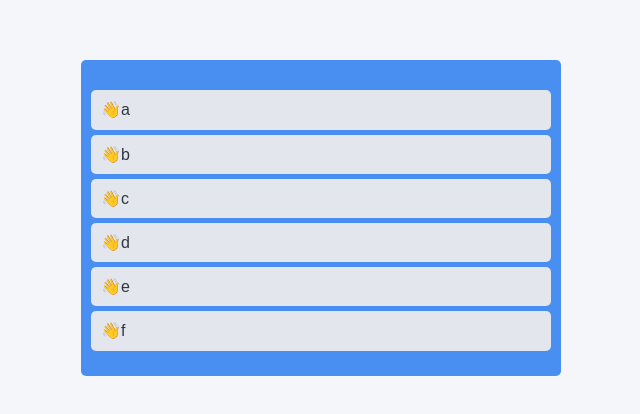
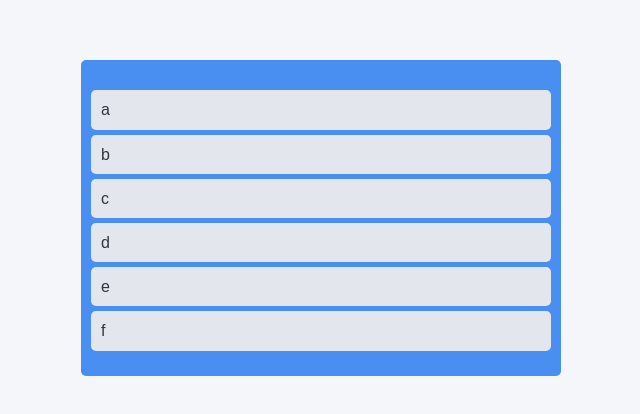
Before and after one commit to bestgoogoo/react-crypto-tracker, a React (Create React App) app: page / in a window 1280 px wide. Shown: the part 182-596 px from the top of the page, without its empty margins (319-959 px from the left). Built offline with nearby package versions, Linux system fonts and the light colour scheme.

Commit message:
[Trello Clone] Drag and Drop Tutorial part 3 - Implementation of Draggable card dragging excution

```diff
--- a/src/atoms.tsx
+++ b/src/atoms.tsx
@@ -1 +1,6 @@
-import { atom, selector } from "recoil";
+import { atom } from "recoil";
+
+export const toDoState = atom({
+  key: "toDo",
+  default: ["a", "b", "c", "d", "e", "f"],
+});
--- /dev/null
+++ b/src/components/DraggableCard.tsx
@@ -0,0 +1,33 @@
+import { Draggable } from "react-beautiful-dnd";
+import styled from "styled-components";
+
+const Card = styled.div`
+  background-color: ${(props) => props.theme.cardColor};
+  margin-bottom: 5px;
+  padding: 10px 10px;
+  border-radius: 5px;
+`;
+
+interface IDraggableCard {
+  toDo: string;
+  index: number;
+}
+
+function DraggableCard({ toDo, index }: IDraggableCard) {
+  console.log(`${toDo} rendered`);
+  return (
+    <Draggable draggableId={toDo} index={index}>
+      {(provided) => (
+        <Card
+          ref={provided.innerRef}
+          {...provided.draggableProps}
+          {...provided.dragHandleProps}
+        >
+          {toDo}
+        </Card>
+      )}
+    </Draggable>
+  );
+}
+
+export default DraggableCard;
--- a/src/components/Trello.tsx
+++ b/src/components/Trello.tsx
@@ -1,5 +1,9 @@
-import { DragDropContext, Draggable, Droppable } from "react-beautiful-dnd";
+import { DragDropContext, DropResult, Droppable } from "react-beautiful-dnd";
+import { useRecoilState } from "recoil";
 import styled from "styled-components";
+
+import { toDoState } from "../atoms";
+import DraggableCard from "./DraggableCard";
 
 const Wrapper = styled.div`
   display: flex;
@@ -22,17 +26,18 @@
   border-radius: 5px;
   min-height: 200px;
 `;
-const Card = styled.div`
-  background-color: ${(props) => props.theme.cardColor};
-  margin-bottom: 5px;
-  padding: 10px 10px;
-  border-radius: 5px;
-`;
-
-const toDos = ["a", "b", "c", "d", "e", "f"];
 
 function Trello() {
-  const onDragEnd = () => {};
+  const [toDos, setToDos] = useRecoilState(toDoState);
+  const onDragEnd = ({ draggableId, destination, source }: DropResult) => {
+    if (!destination) return;
+    setToDos((oldToDos) => {
+      const toDos = [...oldToDos];
+      toDos.splice(source.index, 1);
+      toDos.splice(destination?.index, 0, draggableId);
+      return toDos;
+    });
+  };
   return (
     <DragDropContext onDragEnd={onDragEnd}>
       <Wrapper>
@@ -40,19 +45,8 @@
           <Droppable droppableId="one">
             {(provided) => (
               <Board ref={provided.innerRef} {...provided.droppableProps}>
-                {toDos.map((toDo) => (
-                  <Draggable draggableId={toDo} index={0}>
-                    {(provided) => (
-                      <Card
-                        ref={provided.innerRef}
-                        {...provided.draggableProps}
-                        {...provided.dragHandleProps}
-                      >
-                        <span>👋</span>
-                        {toDo}
-                      </Card>
-                    )}
-                  </Draggable>
+                {toDos.map((toDo, index) => (
+                  <DraggableCard key={toDo} toDo={toDo} index={index} />
                 ))}
                 {provided.placeholder}
               </Board>
```
